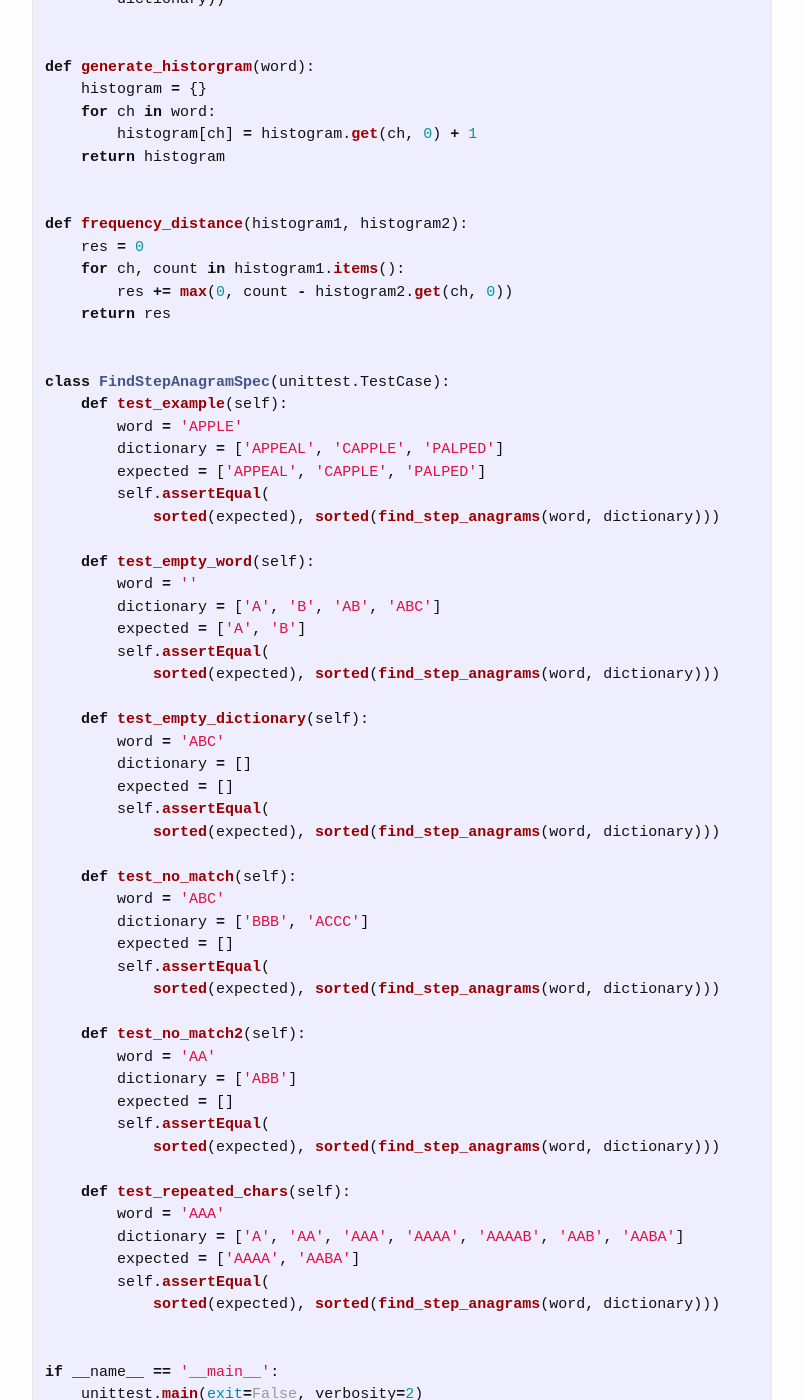
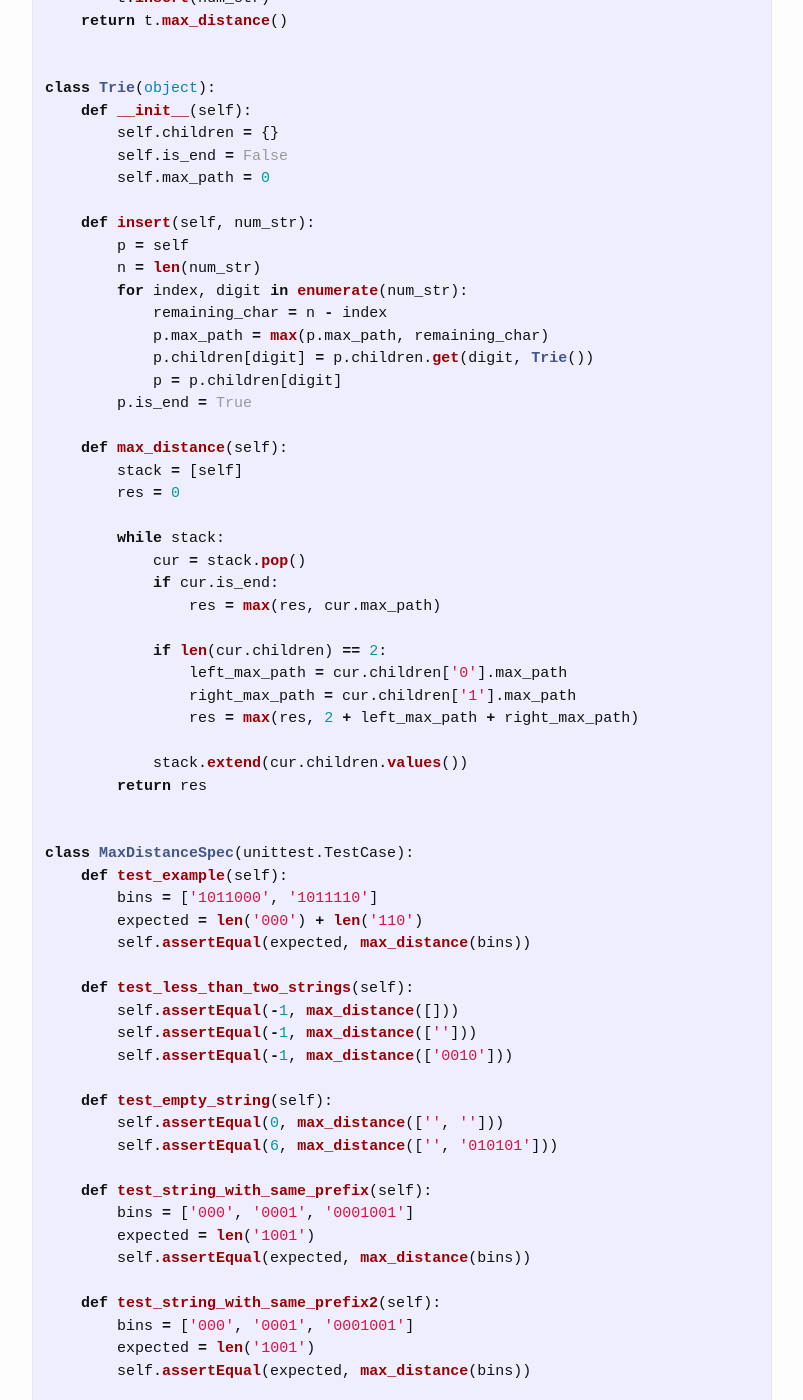
Before and after one commit to trsong/trsong.github.io, a Jekyll site: the page built from _posts/2022-02-01-DailyQuestionsFeb.md, in a window 1280 px wide and 1400 px high, scrolled down 1357 px. Shown: the whole window, without its empty margins (238-1041 px from the left). Built offline with Jekyll 4.4.1, drawn with Linux system fonts in a browser that asks for light colours; some of the changed text lies outside the part shown.

Commit message:
Add solution to Feb 6 question

````diff
--- a/_posts/2022-02-01-DailyQuestionsFeb.md
+++ b/_posts/2022-02-01-DailyQuestionsFeb.md
@@ -27,6 +27,161 @@ categories: Python/Java
 >
 > Given a list of binary strings, pick a pair that gives you maximum distance among all possible pair and return that distance.
 
+**My thoughts:** The idea is to build a trie to keep track of common characters as well as remaining characters to allow quickly calculate max path length on the left child or right child.
+
+There are three situations:
+
+- A node has two children: max distance = max distannce of left node + max distance of right node
+- A node has one child and is terminal node: max distance = max distance of that child
+- A node has one child and is not terminal node: do nothing
+
+
+**Solution with Trie:** [https://replit.com/@trsong/Maximum-Distance-among-Binary-Strings-2](https://replit.com/@trsong/Maximum-Distance-among-Binary-Strings-2)
+```py
+import unittest
+
+def max_distance(bins):
+    if len(bins) < 2:
+        return -1
+
+    t = Trie()
+    for num_str in bins:
+        t.insert(num_str)
+    return t.max_distance()
+
+
+class Trie(object):
+    def __init__(self):
+        self.children = {}
+        self.is_end = False
+        self.max_path = 0
+
+    def insert(self, num_str):
+        p = self
+        n = len(num_str)
+        for index, digit in enumerate(num_str):
+            remaining_char = n - index
+            p.max_path = max(p.max_path, remaining_char)
+            p.children[digit] = p.children.get(digit, Trie())
+            p = p.children[digit]
+        p.is_end = True
+
+    def max_distance(self):
+        stack = [self]
+        res = 0
+
+        while stack:
+            cur = stack.pop()
+            if cur.is_end:
+                res = max(res, cur.max_path)
+
+            if len(cur.children) == 2:
+                left_max_path = cur.children['0'].max_path
+                right_max_path = cur.children['1'].max_path
+                res = max(res, 2 + left_max_path + right_max_path)
+
+            stack.extend(cur.children.values())
+        return res
+
+
+class MaxDistanceSpec(unittest.TestCase):
+    def test_example(self):
+        bins = ['1011000', '1011110']
+        expected = len('000') + len('110')
+        self.assertEqual(expected, max_distance(bins))
+
+    def test_less_than_two_strings(self):
+        self.assertEqual(-1, max_distance([]))
+        self.assertEqual(-1, max_distance(['']))
+        self.assertEqual(-1, max_distance(['0010']))
+
+    def test_empty_string(self):
+        self.assertEqual(0, max_distance(['', '']))
+        self.assertEqual(6, max_distance(['', '010101']))
+
+    def test_string_with_same_prefix(self):
+        bins = ['000', '0001', '0001001']
+        expected = len('1001')
+        self.assertEqual(expected, max_distance(bins))
+
+    def test_string_with_same_prefix2(self):
+        bins = ['000', '0001', '0001001']
+        expected = len('1001')
+        self.assertEqual(expected, max_distance(bins))
+
+    def test_return_max_distance_through_root(self):
+        """
+          0
+         / \
+        0   1
+           / \
+          0   1
+           \
+            1
+        """
+        bins = ['00', '0101', '011']
+        expected = len('0') + len('101')
+        self.assertEqual(expected, max_distance(bins))
+
+    def test_return_max_distance_not_through_root(self):
+        """
+        0
+         \
+          1
+         / \
+        0   1
+       /   / \
+      0   0   1
+               \
+                1
+        """
+        bins = ['0100', '0110', '01111']
+        expected = len('00') + len('111')
+        self.assertEqual(expected, max_distance(bins))
+
+    def test_return_max_distance_when_there_is_prefix(self):
+        """
+        0
+         \
+          1 *
+           \
+            1
+             \
+              1
+             / \
+            0   1
+        """
+        bins = ['01', '01110', '01111']
+        expected = len('111')
+        self.assertEqual(expected, max_distance(bins))
+
+    def test_return_max_distance_when_there_is_prefix2(self):
+        """
+        0
+       / \
+      0   1 *
+           \
+            1
+             \
+              1
+             / \
+            0   1
+               /
+              0
+        """
+        bins = ['01', '01110', '011110', '00']
+        expected = len('0') + len('11110')
+        self.assertEqual(expected, max_distance(bins))
+
+    def test_return_max_distance_when_there_is_prefix_and_empty_string(self):
+        bins = ['', '0', '00', '000', '1']
+        expected = len('1') + len('000')
+        self.assertEqual(expected, max_distance(bins))
+
+
+if __name__ == '__main__':
+    unittest.main(exit=False, verbosity=2)
+```
 
 ### Feb 5, 2022 \[Easy\] Step Word Anagram
 ---
````
